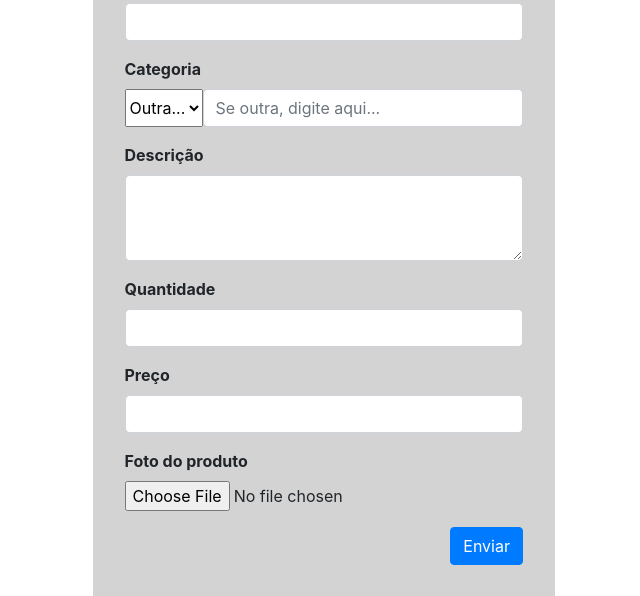
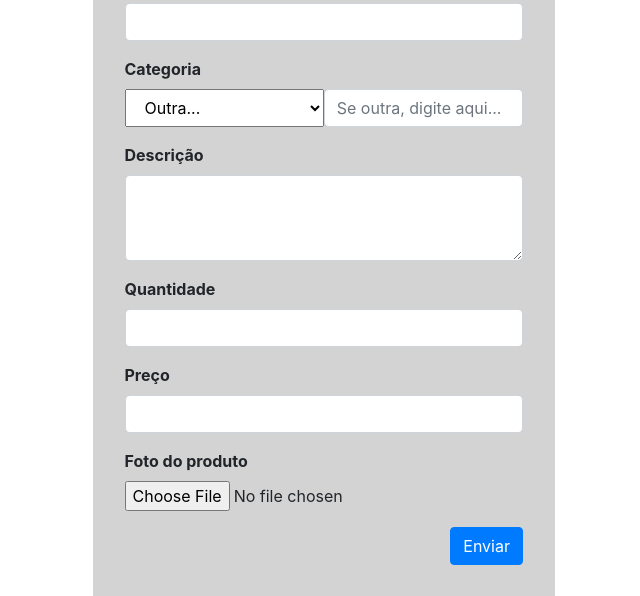
Before and after one commit to watanabe-alex/desafioPHP, a PHP site: page / in a window 1280 px wide. Shown: the part 155-751 px from the top of the page, without its empty margins (640-1280 px from the left). Run offline with PHP 8.4, Linux system fonts and the light colour scheme; the visitor is signed in with stand-in values (Sample User, id 1); data that the repository does not hold is empty.

Commit message:
ajustado tamanho dos inputs de categoria nos formularios de cadastro e editar produto

```diff
--- a/index.php
+++ b/index.php
@@ -90,13 +90,13 @@
             </div>
             <div class="form-group">
                 <label for="categoria_id" class="label-categoria">Categoria</label>
-                <div class="d-flex">
-                    <select name="categoria">
+                <div class="row m-0">
+                    <select name="categoria" class="col-6">
                         <?php foreach ($categorias as $categoria) { ?>
                             <option value=<?php echo '"'.$categoria.'"' ?>><?php echo $categoria ?></option>
                         <?php } ?>
                     </select>
-                    <input type="text" name="categoria_outra" id="categoria_outra_id" class="form-control" placeholder="Se outra, digite aqui...">
+                    <input type="text" name="categoria_outra" id="categoria_outra_id" class="form-control col-6" placeholder="Se outra, digite aqui...">
                 </div>
             </div>
             <div class="form-group">
--- a/pagina-editar-produto.php
+++ b/pagina-editar-produto.php
@@ -42,15 +42,15 @@
             </div>
             <div class="form-group">
                 <label for="categoria_id" class="label-categoria">Categoria</label>
-                <div class="d-flex">
-                    <select name="categoria">
+                <div class="row m-0">
+                    <select name="categoria" class="col-6">
                         <?php foreach ($categorias as $categoria) { ?>
                             <option value=<?php echo '"'.$categoria.'"' ?> <?php if ($categoria == $produto["categoria"]) { echo "selected"; } ?>>
                                 <?php echo $categoria ?>
                             </option>
                         <?php } ?>
                     </select>
-                    <input type="text" name="categoria_outra" id="categoria_outra_id" class="form-control" placeholder="Se outra, digite aqui...">
+                    <input type="text" name="categoria_outra" id="categoria_outra_id" class="form-control col-6" placeholder="Se outra, digite aqui...">
                 </div>
             </div>
             <div class="form-group">
```
